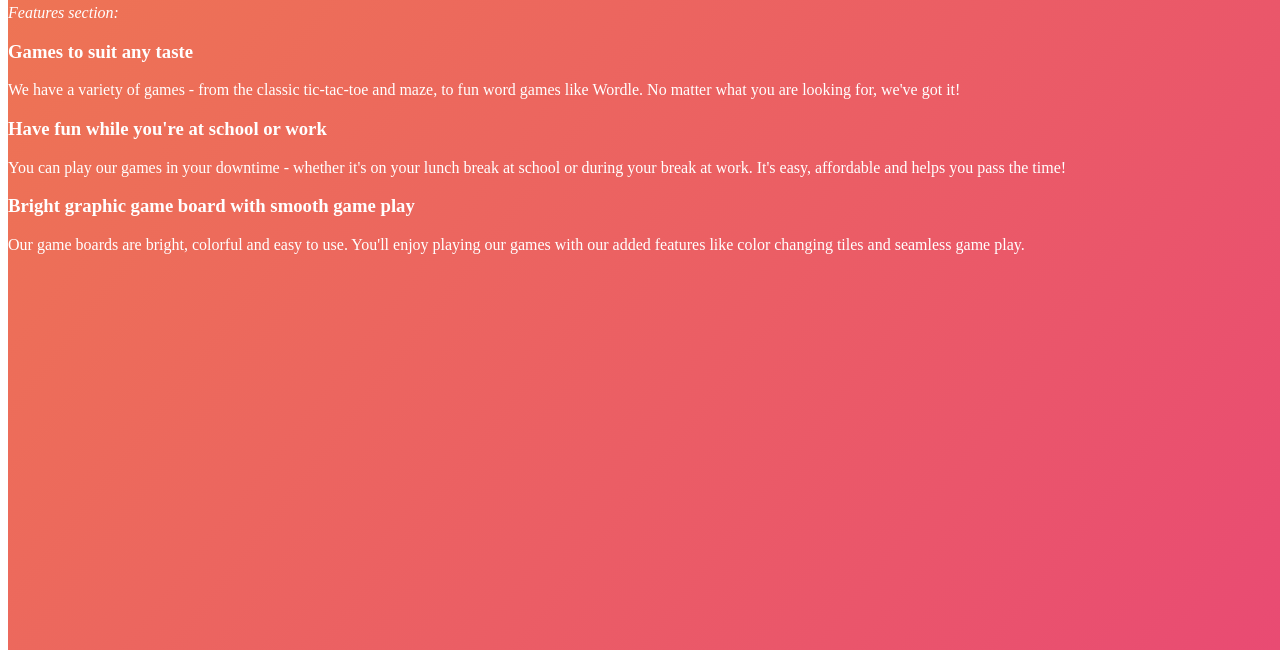
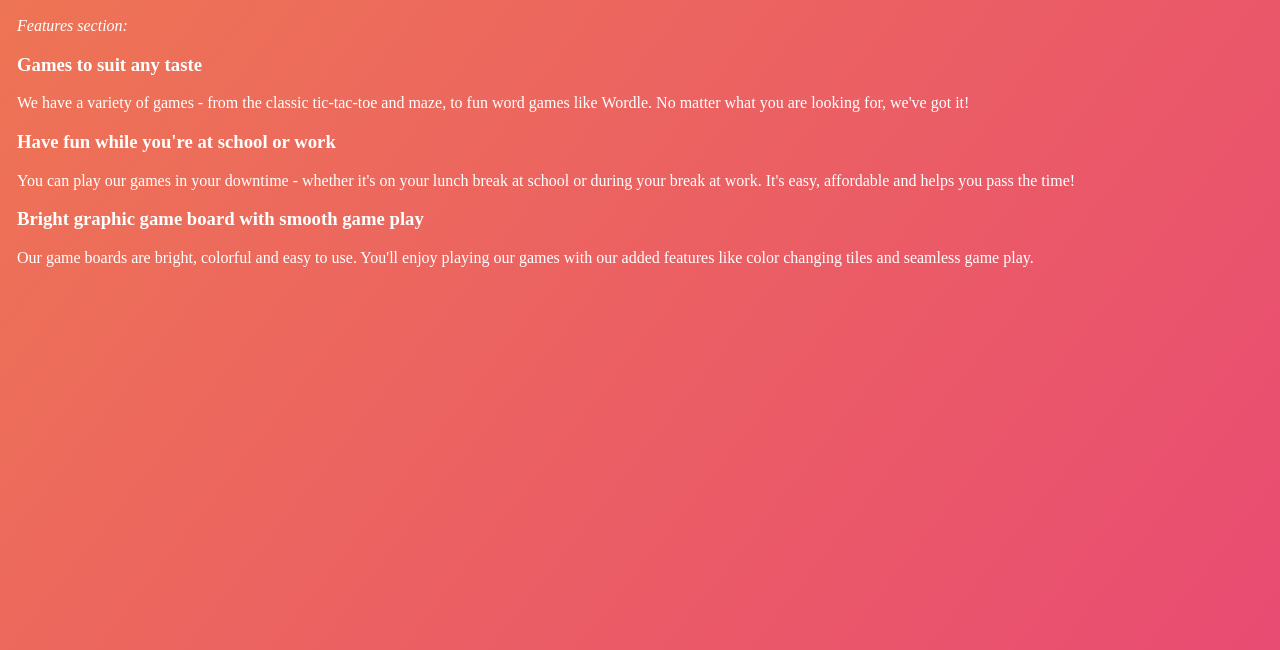
Before and after one commit to YashNatani29/help_rishi, a plain HTML site: page intro.html in a window 1280 px wide. Shown: the part 150-800 px from the top of the page. Drawn offline with Linux system fonts and the light colour scheme.

Commit message:
Update intro.html
bg adjusteted

```diff
--- a/intro.html
+++ b/intro.html
@@ -11,11 +11,13 @@
             background: linear-gradient(128deg, #EE7752, #E73C7E, #23A6D5, #23D5AB);
             background-size: 400% 400%;
             -webkit-animation: Gradient 15s ease infinite;
-            animation: Gradient 15s ease infinite;}
+            animation: Gradient 15s ease infinite;
+            padding-left: 17px;
+            padding-top: 13px;}
     </style>
   </head>
-  <body>
-    <div>
+  <body style="margin-left: 0px;">
+    <div >
       <h1 dir="auto">The best games for your downtime</h1>
       <h2 dir="auto">
         RY-Gaming is the perfect way to spend your time,
```
